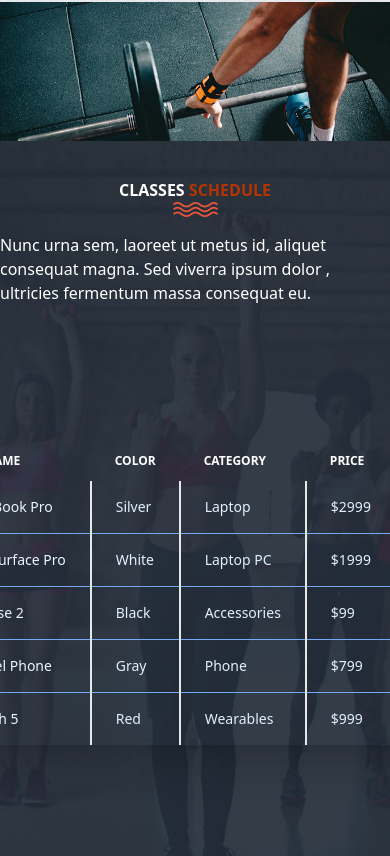
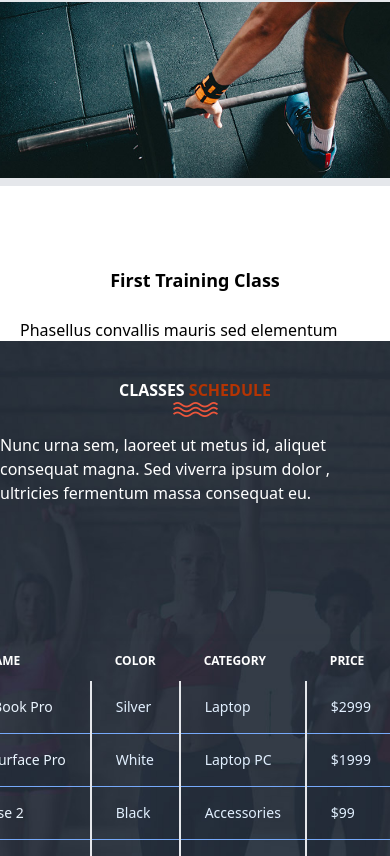
Before and after one commit to malcomowilla/gymLandingPage, a React (Vite) app: page / in a window 390 px wide. Shown: the part 5828-6684 px from the top of the page. Built offline with nearby package versions, Linux system fonts and the light colour scheme; what @shrutibalasa/tailwind-grid-auto-fit would draw is missing.

Commit message:
responsive so far so good10

```diff
--- a/src/ClasseSchedule.jsx
+++ b/src/ClasseSchedule.jsx
@@ -10,7 +10,7 @@ import ScheduleTable  from './ScheduleTable'
 
 const ClasseSchedule = () => {
   return (
-    <div className='w-full h-full  relative max-sm:top-[300px] lg:top-[600px]  md:top-[500px] sm:top-[500px]'>
+    <div className='w-full h-full  relative max-sm:top-[500px] lg:top-[600px]  md:top-[500px] sm:top-[500px]'>
 
 
 
```
